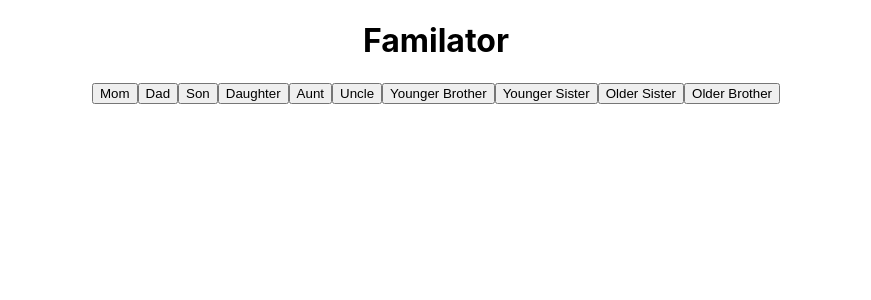
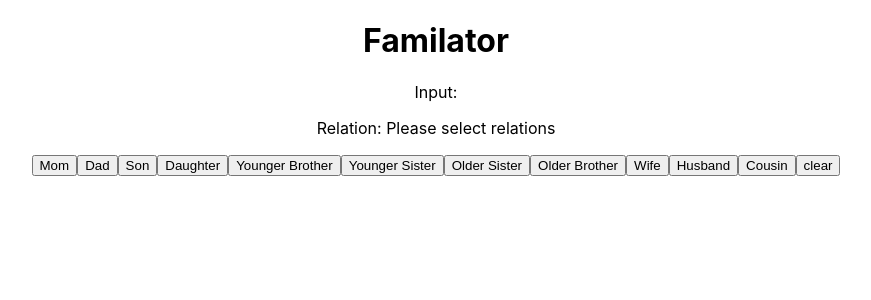
Before and after one commit to jayd74/familator, a React (Create React App) app: page / in a window 1280 px wide. Shown: the top 300 px of the page, without its empty margins (204-1075 px from the left). Built offline with nearby package versions, Linux system fonts and the light colour scheme.

Commit message:
Refactor and created some relation swtich case

```diff
--- a/src/components/Button/index.jsx
+++ b/src/components/Button/index.jsx
@@ -1,6 +1,6 @@
 import React from "react";
 
-const Button = ({ copy, setRelation }) => {
+const Button = ({ copy, value, setRelation }) => {
   const handleClick = (relation) => {
     setRelation(relation);
   };
--- a/src/components/Familator/index.jsx
+++ b/src/components/Familator/index.jsx
@@ -1,36 +1,41 @@
 import React, { useEffect, useState } from "react";
 import Button from "../Button";
-import relations from "./relations";
+import { relations, getChineseRelation } from "./relations";
 const Familator = () => {
   const [relationship, setRelationship] = useState([]);
-  const [relCopy, setRelCopy] = useState([]);
+  const [input, setInput] = useState("");
+
+  useEffect(() => {
+    getRelationInput();
+  });
+
   const setRelation = (rel) => {
     setRelationship(relationship.concat(rel));
   };
-
-  useEffect(() => {
-    getRelationText();
-  });
-
-  const getRelationText = () => {
-    let text = "";
+  const getRelationInput = () => {
+    let myRelation = "";
     relationship.forEach((rel, index) => {
-      if (index === relationship.length - 1) {
-        text = text + rel + " ";
+      if (rel === "clear") {
+        myRelation = "";
+      } else if (index === relationship.length - 1) {
+        myRelation = `${myRelation} ${rel}`;
       } else {
-        text = text + rel + "'s ";
+        myRelation = `${myRelation} ${rel}'s`;
       }
     });
 
-    setRelCopy(text && `My ${text}`);
+    setInput(myRelation);
   };
+
   return (
     <>
       <h1>Familator</h1>
-      <p>{relCopy}</p>
+      <p>Input: {input && `My ${input}`}</p>
+      <p>Relation: {getChineseRelation(input)}</p>
       {relations.map((relation) => (
         <Button key={relation} copy={relation} setRelation={setRelation} />
       ))}
+      <Button key="clear" copy="clear" setRelation={setRelation} />
     </>
   );
 };
--- a/src/components/Familator/relations.js
+++ b/src/components/Familator/relations.js
@@ -1,14 +1,62 @@
-const relations = [
+export const relations = [
   "Mom",
   "Dad",
   "Son",
   "Daughter",
-  "Aunt",
-  "Uncle",
   "Younger Brother",
   "Younger Sister",
   "Older Sister",
   "Older Brother",
+  "Wife",
+  "Husband",
+  "Cousin",
 ];
 
-export default relations;
+export const getChineseRelation = (input) => {
+  let relation = "";
+  switch (input.trimStart()) {
+    case "Son":
+      relation = "兒子";
+      break;
+    case "Daughter":
+      relation = "女兒";
+      break;
+    case "Father":
+      relation = "父親";
+      break;
+    case "Mother":
+      relation = "母親";
+      break;
+    case "Older Brother":
+      relation = "哥哥";
+      break;
+    case "Younger Brother":
+      relation = "弟弟";
+      break;
+    case "Older Sister":
+      relation = "姐姐";
+      break;
+    case "Younger Sister":
+      relation = "妹妹";
+      break;
+    case "Dad's Older Brother":
+      relation = "伯伯";
+      break;
+    case "Dad's Older Brother's Wife":
+      relation = "伯母";
+      break;
+    case "Dad's Younger Brother":
+      relation = "叔叔";
+      break;
+    case "Dad's Younger Brother's Wife":
+      relation = "嬸";
+      break;
+    case "":
+      relation = "Please select relations";
+      break;
+    default:
+      relation = "Error";
+      break;
+  }
+  return relation;
+};
```
